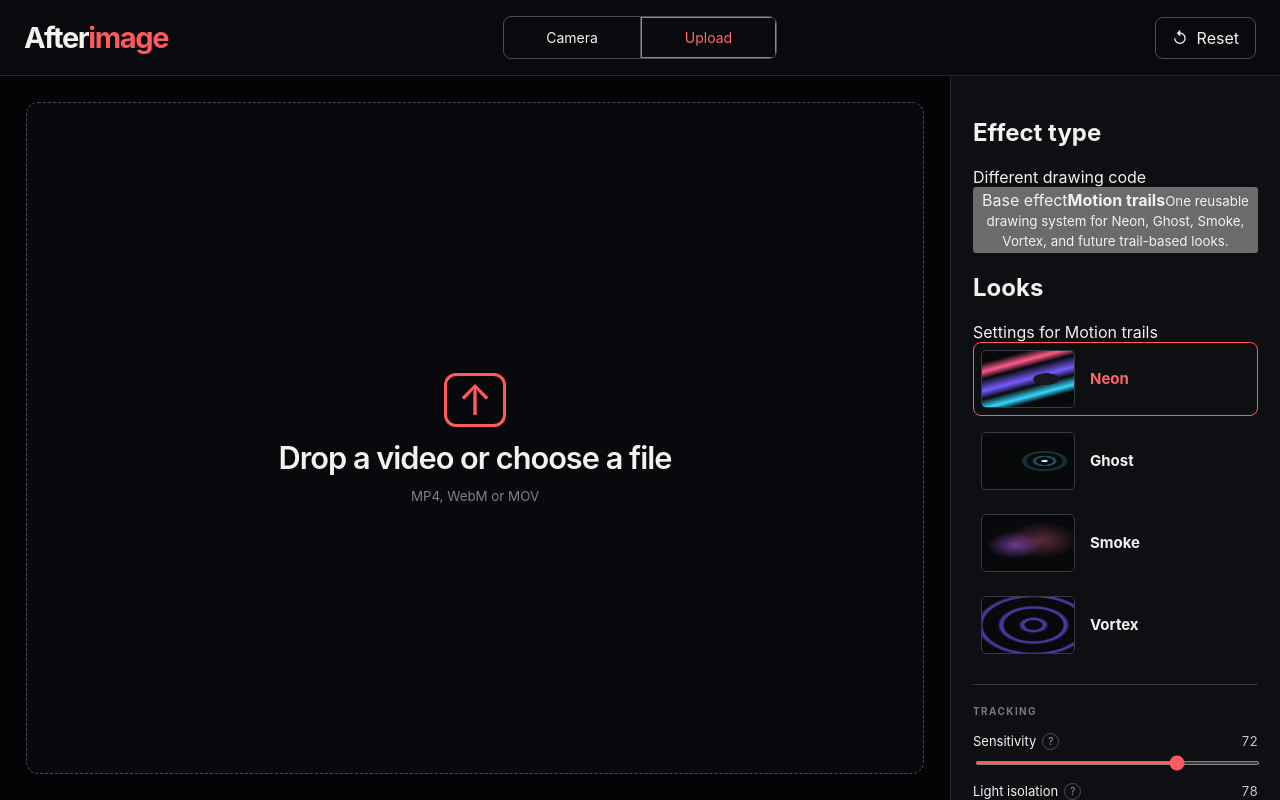
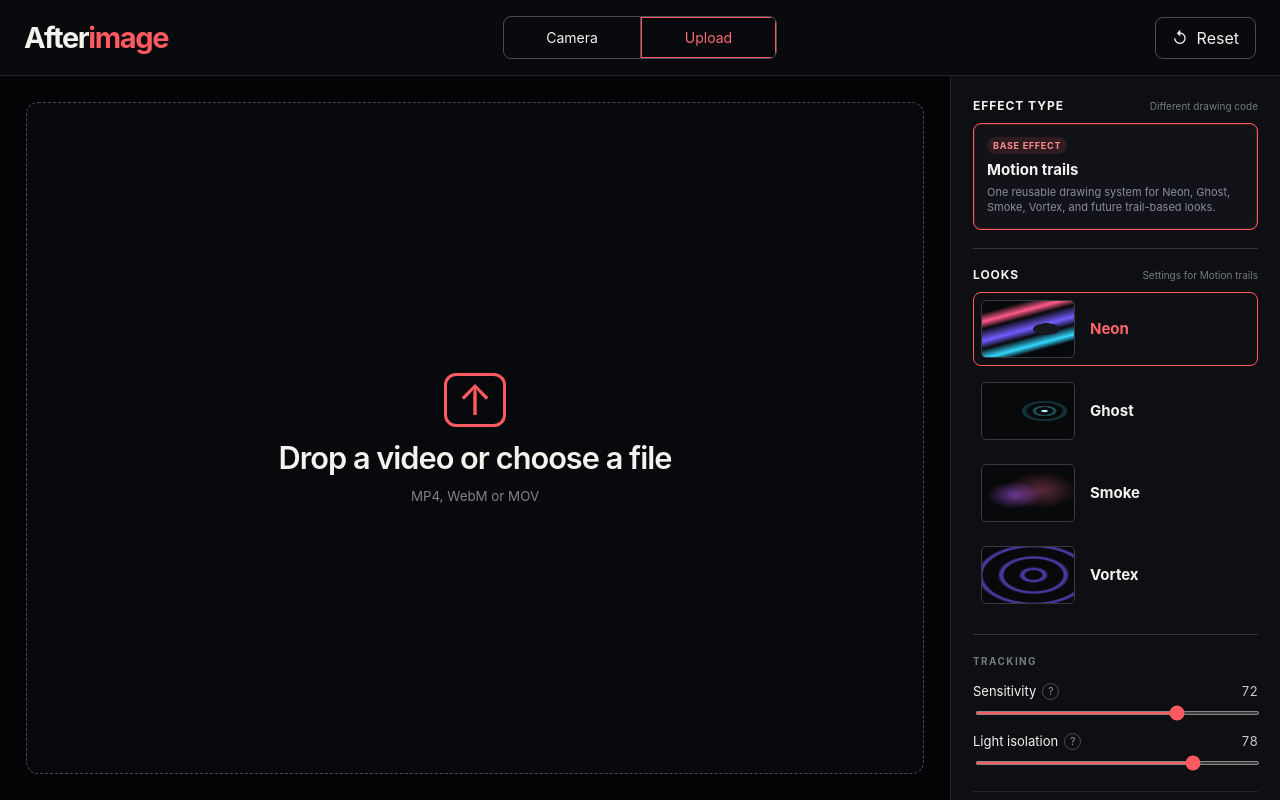
Before and after one commit to bemilbandin-ops/JUGGOZ, a React (Vite) app: page / in a window 1280 px wide. Built offline with nearby package versions, Linux system fonts and the light colour scheme.

Commit message:
style effect type and preset separation

```diff
--- a/src/styles.css
+++ b/src/styles.css
@@ -37,6 +37,18 @@ h1 span { color: #ff5a5f; }
 .filename { max-width: 140px; overflow: hidden; text-overflow: ellipsis; white-space: nowrap; color: #8b8e96; }
 
 aside { min-height: 0; overflow: auto; padding: 22px; border-left: 1px solid #25272d; background: #0d0f13; }
+.effect-type-picker, .preset-picker { display: grid; gap: 10px; }
+.preset-picker { margin-top: 18px; padding-top: 18px; border-top: 1px solid #34363d; }
+.section-heading { display: flex; align-items: baseline; justify-content: space-between; gap: 10px; }
+.section-heading h2 { margin: 0; color: #f4f2ef; font-size: 12px; font-weight: 700; letter-spacing: .08em; text-transform: uppercase; }
+.section-heading span { color: #777a82; font-size: 10px; text-align: right; }
+.effect-types { display: grid; gap: 8px; }
+.effect-type { width: 100%; display: grid; gap: 6px; padding: 13px; border: 1px solid #34363d; border-radius: 8px; text-align: left; background: #111319; cursor: pointer; }
+.effect-type:hover { background: #17191e; }
+.effect-type.active { border-color: #ff5a5f; box-shadow: inset 0 0 0 1px rgb(255 90 95 / 16%); }
+.effect-type-badge { justify-self: start; padding: 3px 6px; border-radius: 999px; color: #ff8b8e; background: rgb(255 90 95 / 12%); font-size: 9px; font-weight: 700; letter-spacing: .08em; text-transform: uppercase; }
+.effect-type strong { font-size: 15px; }
+.effect-type small { color: #8b8e96; font-size: 11px; line-height: 1.4; }
 .presets { display: grid; gap: 8px; }
 .preset { position: relative; width: 100%; display: grid; grid-template-columns: 94px 1fr; gap: 15px; align-items: center; padding: 7px; border: 1px solid transparent; border-radius: 8px; text-align: left; background: transparent; cursor: pointer; }
 .preset:hover { background: #14161b; }
```
